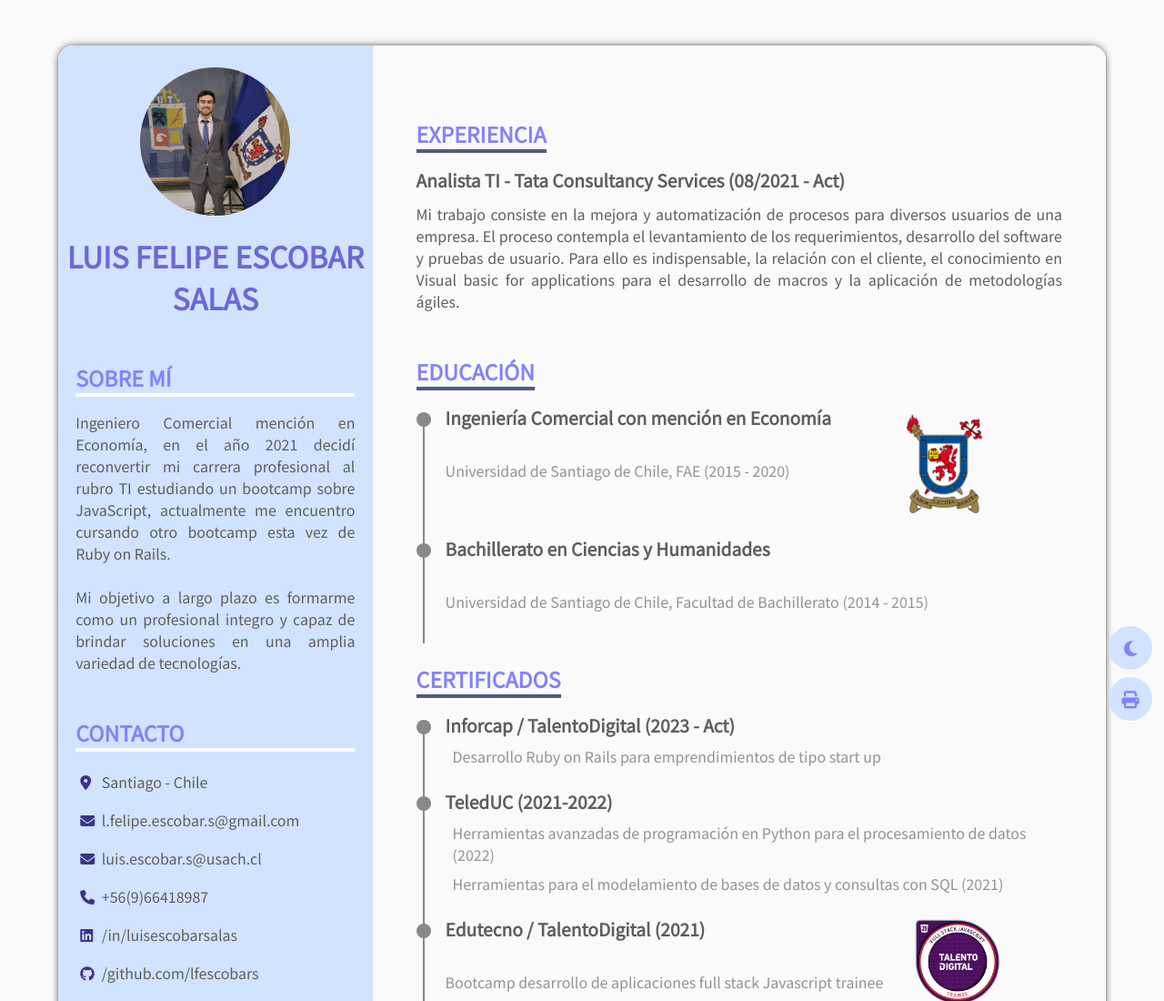
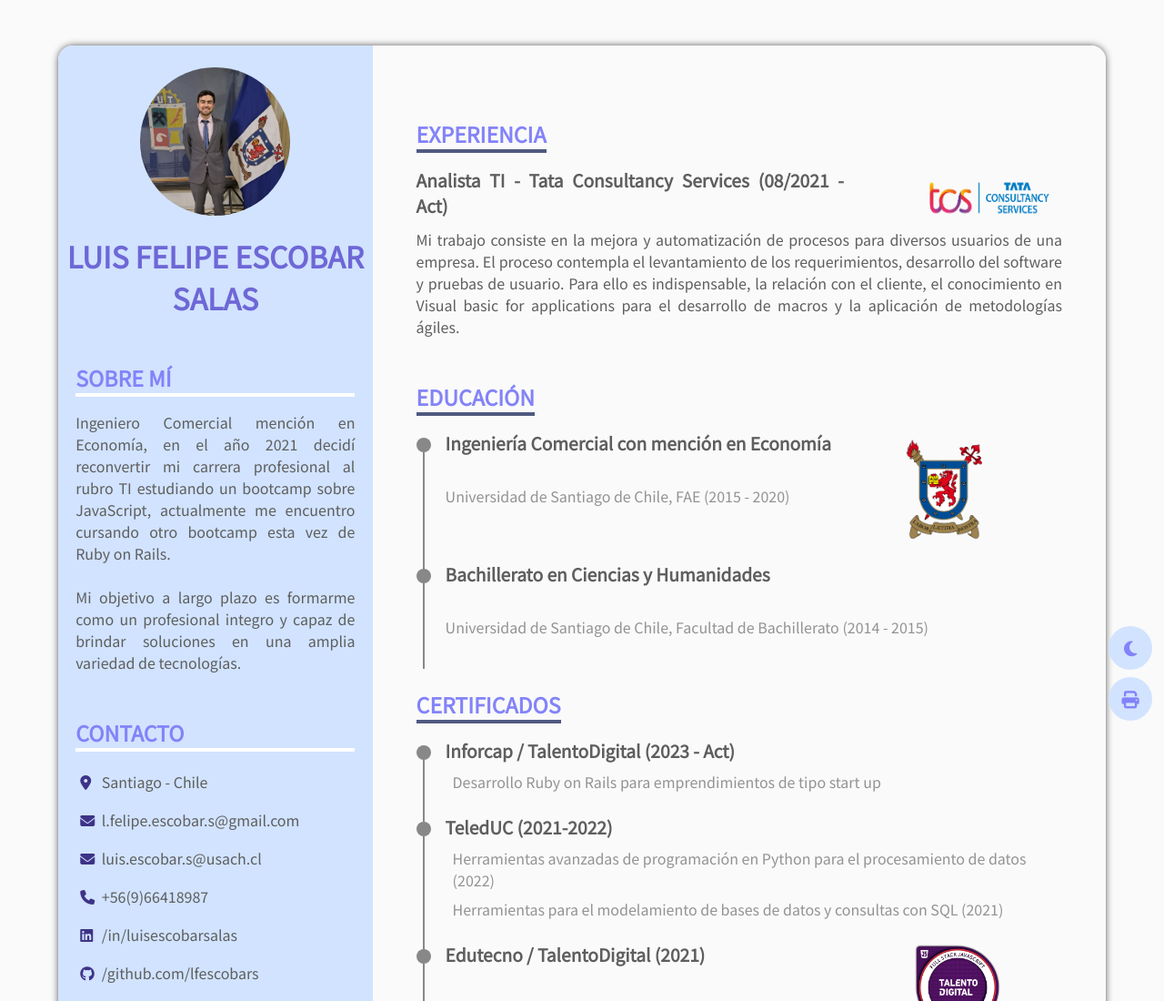
Before and after one commit to lfescobars/CV.github.io, a plain HTML site: page index.html in a window 1280 px wide. Shown: the top 1100 px of the page at 91% size. Drawn offline with Linux system fonts and the light colour scheme.

Commit message:
noveno commit, logo TCS

```diff
--- a/assets/css/styles.css
+++ b/assets/css/styles.css
@@ -70,11 +70,11 @@
   }
 
   .scale-cv .curriculum__content {
-    width: 65%;
+    width: 99%;
   }
 
   .scale-cv .curriculum__sidebar {
-    width: 35%;
+    width:35%;
   }
 
   .scale-cv .print-pdf-btn {
@@ -531,3 +531,13 @@
   margin-left: 2rem;
   width: 100px;
 }
+
+.tcs_item {
+  display: inline-flex;
+
+}
+
+.logo_tcs{
+  margin-left: 5em;
+  max-width: 10rem;
+}
--- a/index.html
+++ b/index.html
@@ -134,10 +134,21 @@
             <h3 class="subtitle">Experiencia</h3>
             <hr />
           </div>
+
           <div class="certificate__item">
+            <div class="tcs_item">
             <h3 class="certificate__title">
               Analista TI - Tata Consultancy Services (08/2021 - Act)
             </h3>
+            <img
+            class="logo_tcs"
+            src="assets/img/tata-consultancy-services-tcs-logo.png"
+            alt=""
+            display="center"
+          />
+          </div>
+
+
             <div class="experiencia__info">
               Mi trabajo consiste en la mejora y automatización de procesos para
               diversos usuarios de una empresa. El proceso contempla el
@@ -146,6 +157,7 @@
               cliente, el conocimiento en Visual basic for applications para el
               desarrollo de macros y la aplicación de metodologías ágiles.
             </div>
+
           </div>
         </div>
         <!-- Education -->
```
Also changed, not shown: assets/img/tata-consultancy-services-tcs-logo.png (added).
